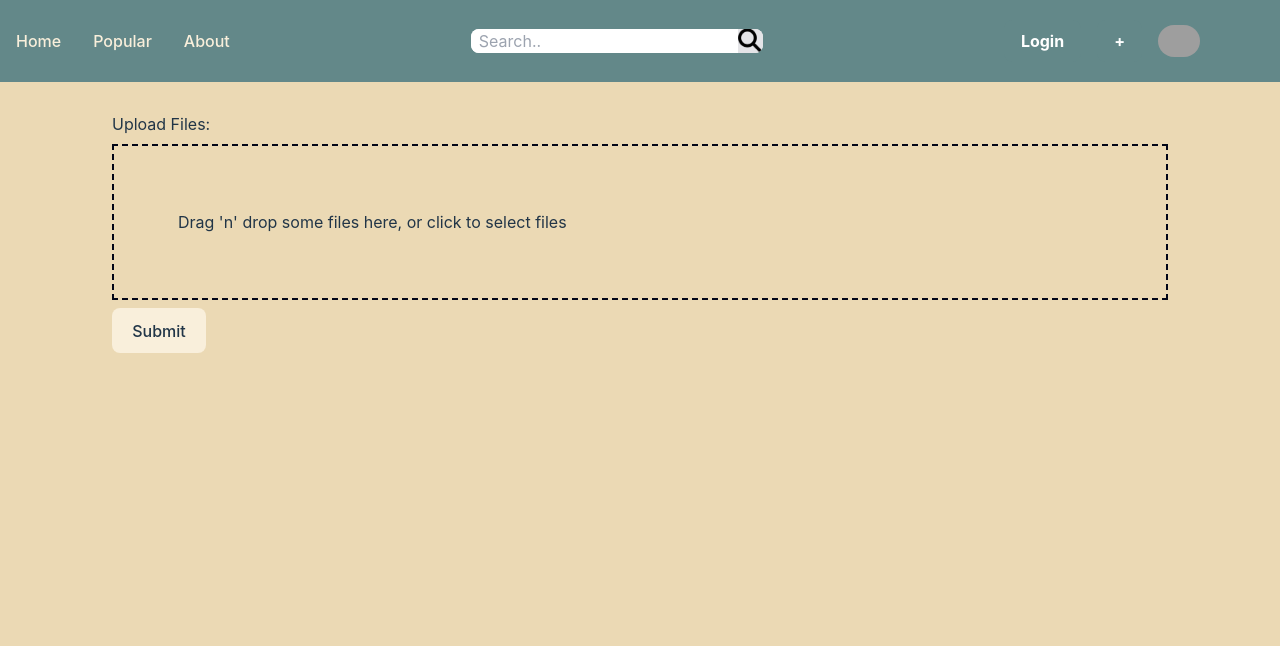
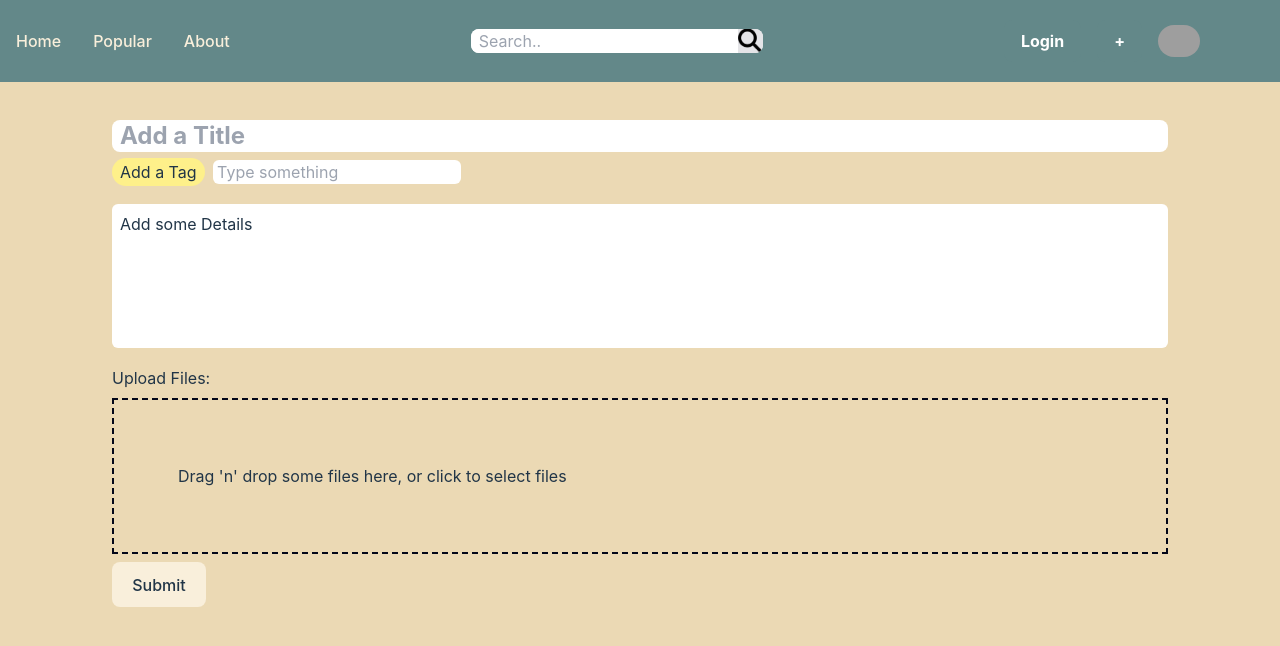
Before and after one commit to Primeputin/cornhub, a React (Vite) app in the folder frontend/: page /CreatePost in a window 1280 px wide. Shown: the top 646 px of the page. Built offline with nearby package versions, Linux system fonts and the light colour scheme; grey boxes are pictures that could not be loaded.

Commit message:
added tags with add and remove function

```diff
--- a/frontend/src/components/CreatePost.jsx
+++ b/frontend/src/components/CreatePost.jsx
@@ -1,7 +1,7 @@
 import { useCallback, useState, useRef } from 'react';
 import { Nav } from '../hocs';
 import { useDropzone } from 'react-dropzone';
-
+import  Tag  from './Tag';
 const CreatePost = ()=>{
     const [uploadedFiles, setUploadedFiles] = useState([]);
 
@@ -21,7 +21,6 @@ const CreatePost = ()=>{
         // there are more things to be added here in the future
 
     }
-
     const onDrop = useCallback((acceptedFiles, rejectedFiles) => {
         // check if there is any accepted files
         if (acceptedFiles?.length) {
@@ -59,16 +58,22 @@ const CreatePost = ()=>{
             }
     });
 
+
     return (
         <div className='bg-secondary h-screen w-screen'>
                 <div className='bg-secondary h-max w-screen p-28 flex flex-col'>
                     <form>
+                        <input type="text" name="title" className='rounded-lg px-2 text-2xl font-bold my-2 w-full' placeholder='Add a Title'/>
+                        <div>
+                        <Tag />
+                        </div>
+                        <textarea name="desc" className='p-2 mt-5 mb-3 rounded-md w-full h-36 overflow-y-auto resize-none' >Add some Details</textarea>
                         <div>
                             <label htmlFor="file">Upload Files:</label>
                             {/* Use getRootProps to get the root props for the dropzone */}
                             <div {...getRootProps()} className='border-dashed p-16 cursor-pointer border-slate-950 border-2 mt-2'>
                                 {/* Use getInputProps to get the input props for the file input */}
-                                <input {...getInputProps()} type="file" accept="image/*"/>
+                                <input {...getInputProps()} type="file" name = "file"accept="image/*"/>
                                 {/* Display a message or component based on drag-and-drop status */}
                                 {isDragActive ? (<p>Drop the files here</p>):(<p>Drag 'n' drop some files here, or click to select files</p>)}
 
--- /dev/null
+++ b/frontend/src/components/Tag.jsx
@@ -0,0 +1,112 @@
+import React, { useState } from 'react';
+import xIcon from'../assets/x.png'
+// function Tag() {
+//     const [tags, setTags] = useState([]);
+
+//     function handleKeyDown(e) {
+//         if (e.key === 'Enter') {
+//             e.preventDefault(); // Prevent default behavior of Enter key
+//             const value = e.target.value;
+//             if (value.trim()) {
+//                 setTags([...tags, value]);
+//                 e.target.value = '';
+//             }
+//         }
+//     }
+
+//     function removeTag(index) {
+//         setTags(tags.filter((_, i) => i !== index));
+//     }
+
+//     return (
+//         <div className="tags-input-container">
+//             {tags.map((tag, index) => (
+//                 <div className="tag-item" key={index}>
+//                     <span className="text">{tag}</span>
+//                     <button onClick={()=>removeTag(index)} > x</button>
+//                 </div>
+//             ))}
+//             <label htmlFor="tagInput">Add a Tag:</label>
+//             <input id="tagInput" onKeyDown={handleKeyDown} type="text" className="tags-input" placeholder="Type something" />
+//         </div>
+//     );
+// }
+
+// export default Tag;
+
+
+
+function Tag() {
+    const [tags, setTags] = useState([]);
+    const inputId = "tagInput"; // Define a constant for input id
+
+    function handleKeyDown(e) {
+        if (e.key === 'Enter') {
+            e.preventDefault();
+            const value = e.target.value.trim();
+            if (value) {
+                setTags([...tags, value]);
+                e.target.value = '';
+            }
+        }
+    }
+
+    function removeTag(index) {
+        setTags(tags.filter((_, i) => i !== index));
+    }
+
+    return (
+        <div>
+            <div className="flex flex-wrap">
+                {tags.map((tag, index) => (
+                <div className="flex items-center mb-5 mr-5" key={index}>
+                     <span className="bg-yellow-200 rounded-lg px-2 mr-1">{tag}</span>
+                     <span className="bg-red-500 rounded-full p-2 text-white w-4 h-4 ml-0 flex items-center justify-center" onClick={() => removeTag(index)}>&times;</span>
+                </div>
+             ))}
+
+         </div>
+                <div>
+                  <label  className = " bg-yellow-200 rounded-full px-2 py-1 mr-2" htmlFor={inputId}>Add a Tag</label>
+                  <input id={inputId} onKeyDown={handleKeyDown} type="text" className="rounded-md" placeholder=" Type something" />
+               </div>
+        </div>
+
+     );
+}
+
+export default Tag;
+// function Tag() {
+//     const [tags, setTags] = useState([]);
+//     const inputId = "tagInput"; // Define a constant for input id
+
+//     function handleKeyDown(e) {
+//         if (e.key === 'Enter') {
+//             e.preventDefault();
+//             const value = e.target.value.trim();
+//             if (value) {
+//                 setTags([...tags, value]);
+//                 e.target.value = '';
+//             }
+//         }
+//     }
+
+//     function removeTag(index) {
+//         setTags(tags.filter((_, i) => i !== index));
+//     }
+
+//     return (
+//         <div className="flex flex-wrap">
+//             {tags.map((tag, index) => (
+//                 <div className="flex items-center" key={index}>
+//                     <span className="bg-yellow-200 rounded-lg px-2 mr-1">{tag}</span>
+//                     <button className="bg-red-500 rounded-full p-2 text-white w-1 h-1 ml-1 flex items-center justify-center" onClick={() => removeTag(index)}>X</button>
+//                 </div>
+//             ))}
+//             <label htmlFor={inputId}>Add a Tag:</label>
+//             <input id={inputId} onKeyDown={handleKeyDown} type="text" className="tags-input" placeholder="Type something" />
+//         </div>
+//     );
+// }
+
+// export default Tag;
--- a/frontend/src/components/index.js
+++ b/frontend/src/components/index.js
@@ -9,7 +9,6 @@ import Post from './Post'
 import CreatePost from './CreatePost'
 import EditPost from './EditPost'
 import SinglePost from './SinglePost'
-
 export
 {
     Begin,
```
